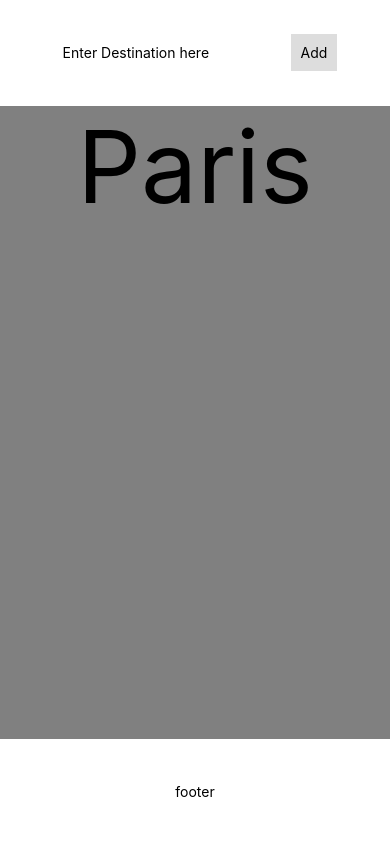
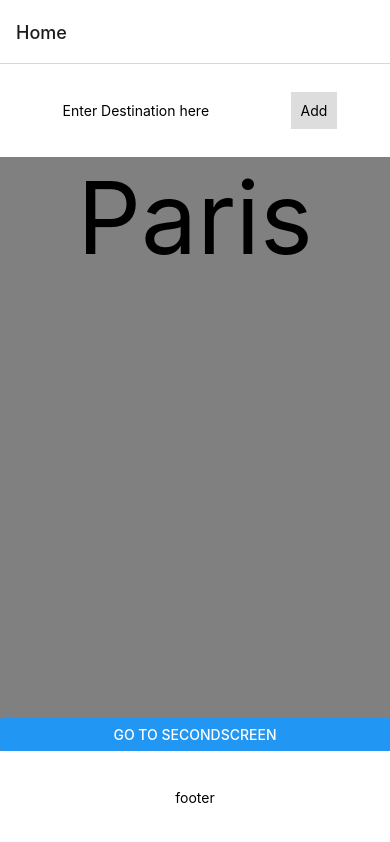
Before and after one commit to LucasHDG/ReactNative, a React Native app: screen / in a window 390 px wide. Built offline with nearby package versions, Linux system fonts and the light colour scheme.

Commit message:
add rooting and second page

```diff
--- a/App.jsx
+++ b/App.jsx
@@ -1,9 +1,17 @@
 import React, { useState } from 'react';
 import {
-  StyleSheet, Text, View, TextInput, ScrollView, TouchableOpacity
+  Button, StyleSheet, Text, View, TextInput, ScrollView, TouchableOpacity,
 } from 'react-native';
+import { NavigationContainer } from '@react-navigation/native';
+import { createNativeStackNavigator } from '@react-navigation/native-stack';
+import PropTypes from 'prop-types';
 
-export default function App() {
+function HomeScreen({ navigation }) {
+  HomeScreen.propTypes = {
+    navigation: PropTypes.shape({
+      navigate: PropTypes.func.isRequired,
+    }).isRequired,
+  };
   const [destination, setDestination] = useState('');
   const [cities, addCity] = useState([{ id: 0, name: 'Paris', seen: 'false' }]);
   const [id, incr] = useState(1);
@@ -63,7 +71,32 @@
           {cities.map((e) => <Text key={e.id} style={{ fontSize: 100 }}>{ e.name }</Text>)}
         </ScrollView>
       </View>
+      <Button
+        title="Go to SecondScreen"
+        onPress={() => navigation.navigate('SecondScreen')}
+      />
       <View style={styles.footer}><Text>footer</Text></View>
     </View>
   );
 }
+
+function SecondScreen() {
+  return (
+    <View style={{ flex: 1, alignItems: 'center', justifyContent: 'center' }}>
+      <Text>hého</Text>
+    </View>
+  );
+}
+
+const Stack = createNativeStackNavigator();
+
+export default function app() {
+  return (
+    <NavigationContainer>
+      <Stack.Navigator>
+        <Stack.Screen name="Home" component={HomeScreen} />
+        <Stack.Screen name="SecondScreen" component={SecondScreen} />
+      </Stack.Navigator>
+    </NavigationContainer>
+  );
+}
--- a/package.json
+++ b/package.json
@@ -9,11 +9,16 @@
     "lint": "eslint src/**/*.js src/**/*.jsx"
   },
   "dependencies": {
+    "@react-navigation/native": "^6.0.2",
+    "@react-navigation/native-stack": "^6.1.0",
     "expo": "~42.0.1",
     "expo-status-bar": "~1.0.4",
+    "prop-types": "^15.7.2",
     "react": "16.13.1",
     "react-dom": "16.13.1",
     "react-native": "https://github.com/expo/react-native/archive/sdk-42.0.0.tar.gz",
+    "react-native-safe-area-context": "3.2.0",
+    "react-native-screens": "~3.4.0",
     "react-native-web": "~0.13.12"
   },
   "devDependencies": {
```
